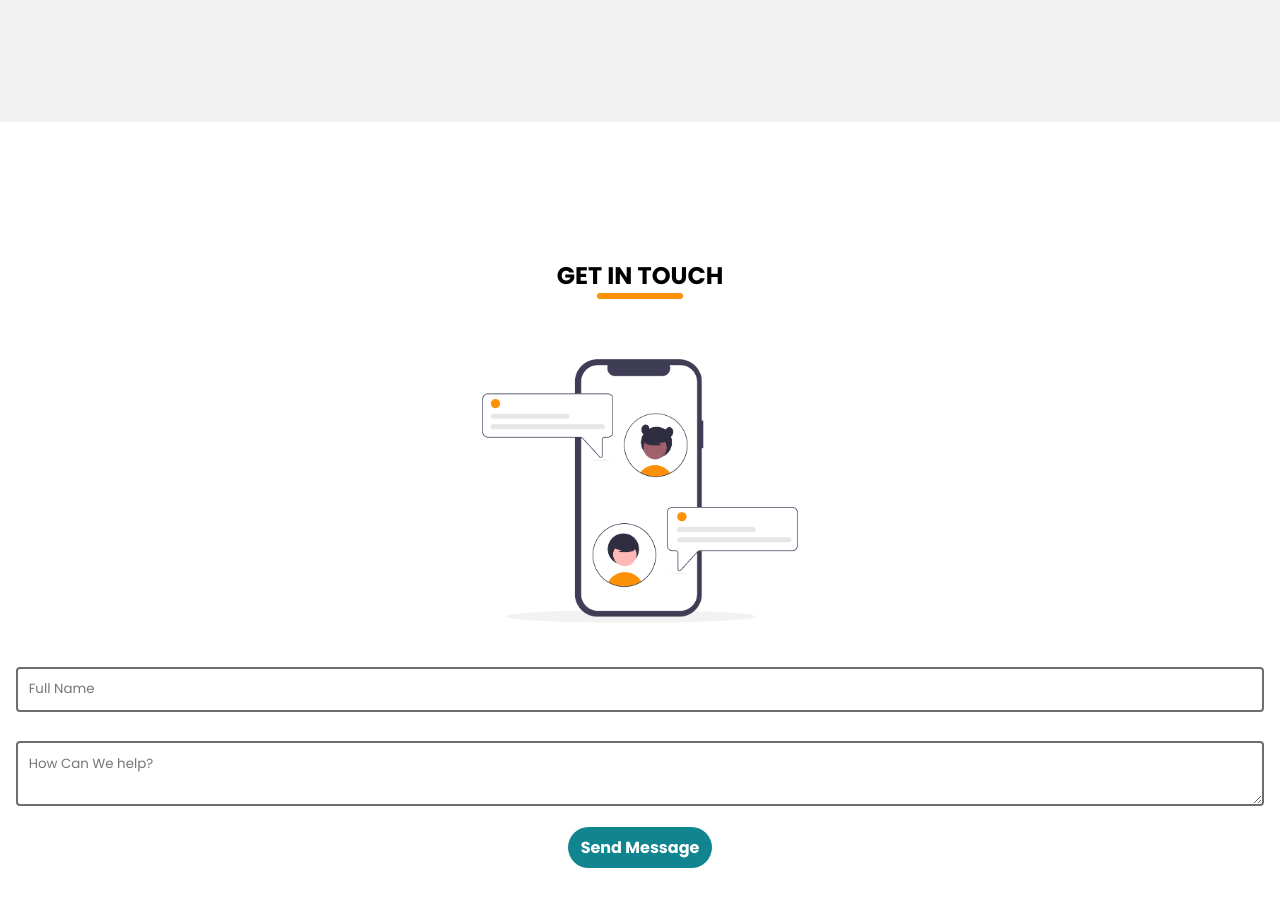
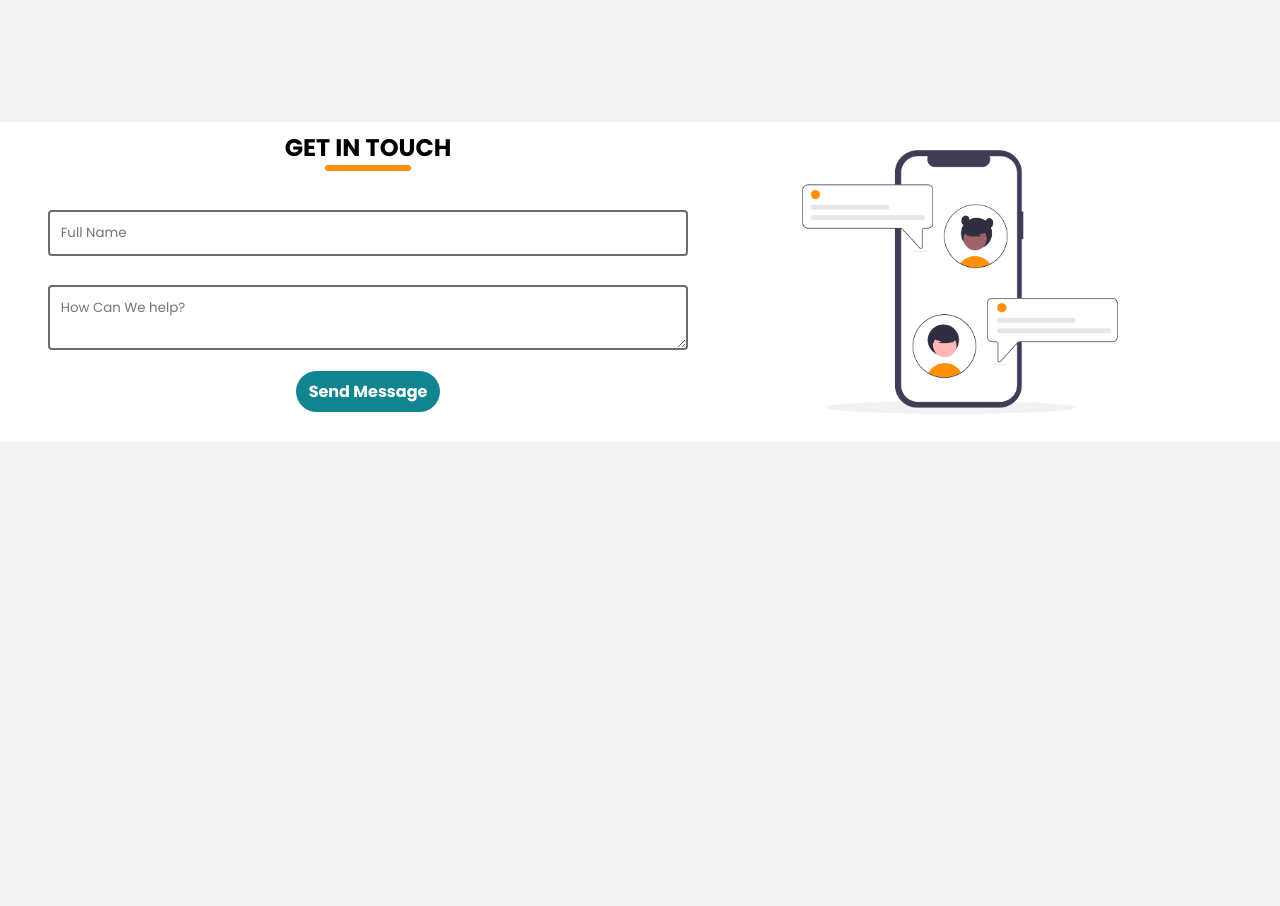
Before and after one commit to gustaveH/denwize2-0, a React (Create React App) app: page / in a window 1280 px wide. Shown: the part 1880-2786 px from the top of the page. After the commit the page ends 2402 px from the top, so only its background shows below. Built offline with nearby package versions, Linux system fonts and the light colour scheme.

Commit message:
contact page

```diff
--- a/src/App.scss
+++ b/src/App.scss
@@ -311,3 +311,36 @@ body {
     margin-top: -2em;
   }
 }
+@media only screen and (min-width: 768px) {
+  .contact {
+    position: relative;
+
+    .container {
+      display: flex;
+    }
+    .chat-picture {
+      position: absolute;
+      padding: 0;
+      right: 0;
+      top: 0;
+      width: 50%;
+      height: 100%;
+    }
+    .contact-form {
+      position: absolute;
+      padding: 0;
+      left: 3em;
+      top: 5em;
+      width: 50%;
+      height: 100%;
+    }
+    .get-in-touch {
+      position: absolute;
+      padding: 0;
+      left: 3em;
+      top: 2em;
+      width: 50%;
+      height: 100%;
+    }
+  }
+}
--- a/src/components/Contact.js
+++ b/src/components/Contact.js
@@ -6,7 +6,10 @@ import chat from '../images/card/chat.png';
 const Contact = () => {
   return (
     <section className='contact'>
-      <HeaderText headerLine='Get in touch' />
+      <div className='container'>
+        <div className='get-in-touch'>
+          <HeaderText headerLine='Get in touch' id='contact-text' />
+        </div>
         <div className='chat-picture'>
           <img src={chat} alt='lets chat' />
         </div>
@@ -21,6 +24,7 @@ const Contact = () => {
             </div>
           </form>
         </div>
+      </div>
     </section>
   );
 };
```
Lines whose indentation alone changed are shown as unchanged.
